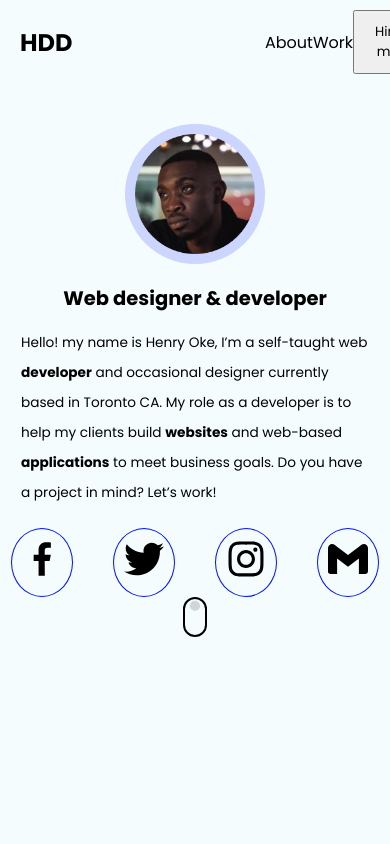
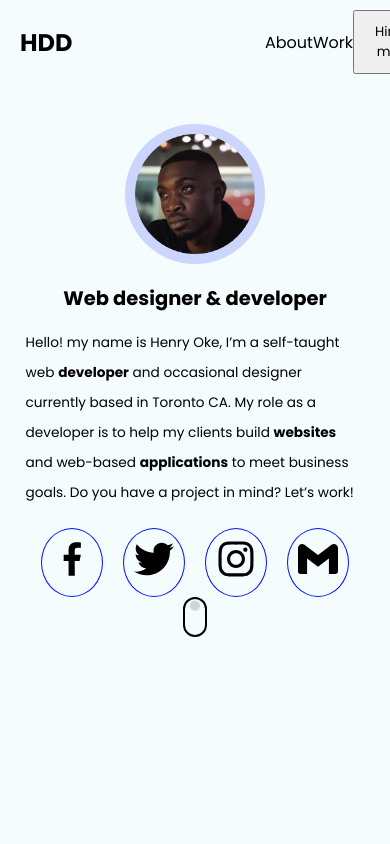
Before and after one commit to ok3dotdev/portfolio, a Next.js app: page / in a window 390 px wide. Shown: the top 844 px of the page. Built offline with nearby package versions, Linux system fonts and the light colour scheme.

Commit message:
icons again

```diff
--- a/styles/globals.css
+++ b/styles/globals.css
@@ -205,4 +205,9 @@ ul {
     height: 40px;
     width: 40px;
   }
+  .social-icons {
+    display: grid;
+    grid-template-columns: 1fr 1fr 1fr 1fr;
+    gap: 20px;
+  }
 }
```
